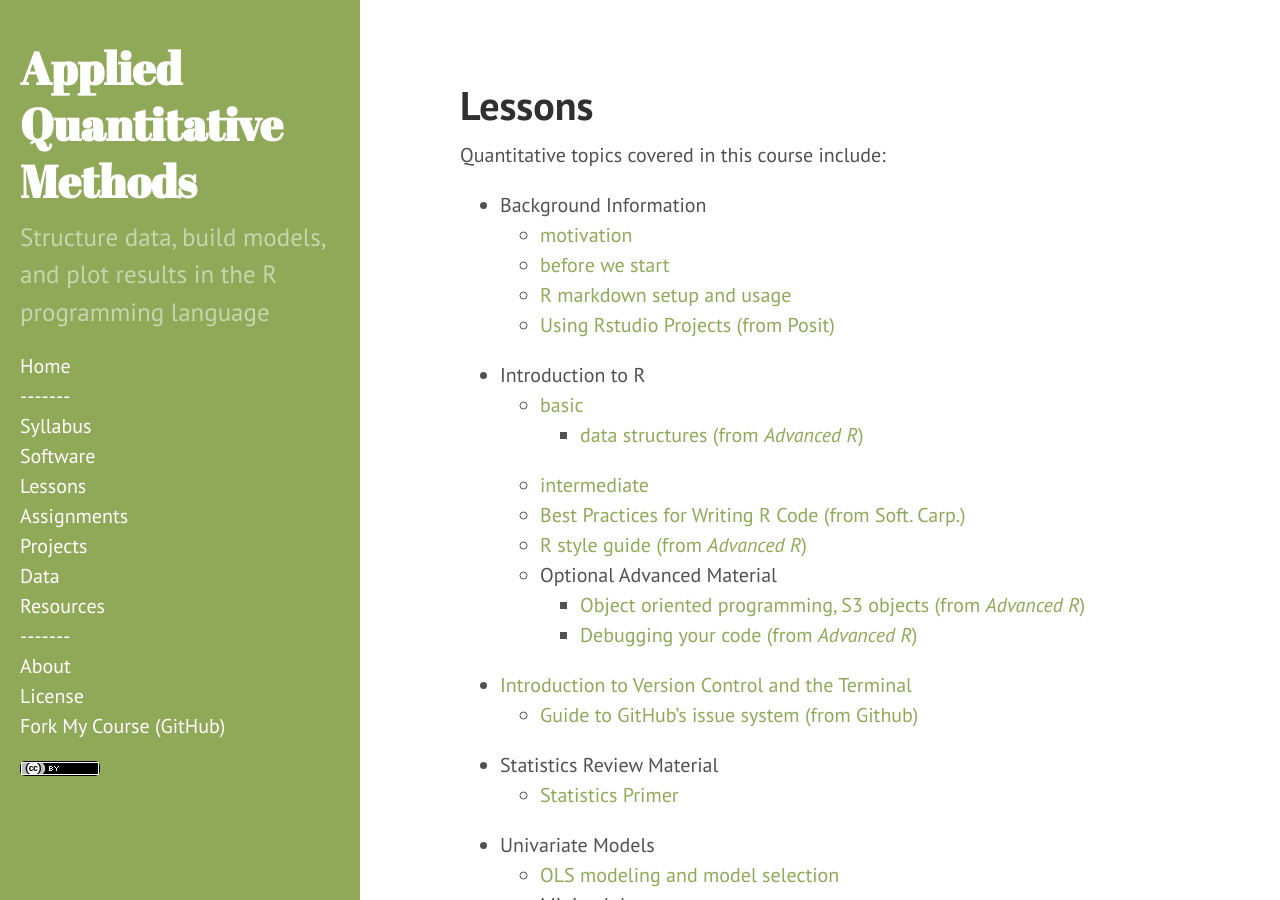
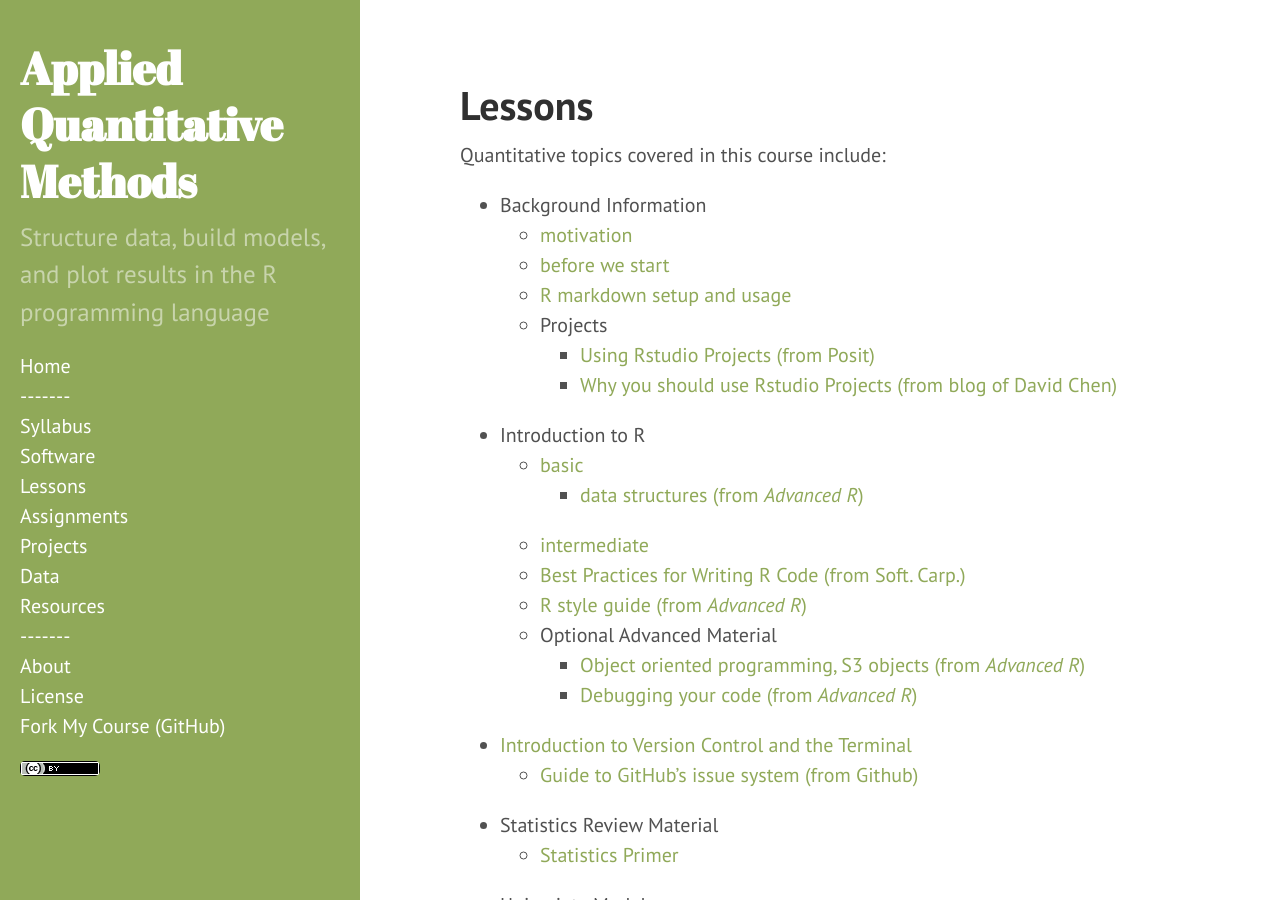
Before and after one commit to dmcglinn/quant_methods, a Jekyll site: the page built from lessons.md, in a window 1280 px wide and 900 px high. Built offline with Jekyll 4.4.1, drawn with Linux system fonts in a browser that asks for light colours.

Commit message:
add additional Rstudio project blog post

```diff
--- a/lessons.md
+++ b/lessons.md
@@ -8,7 +8,9 @@ Quantitative topics covered in this course include:
     - <a href='../motivation.html'>motivation</a>
     - <a href='./00-before-we-start.html'>before we start</a>
     - <a href='./rmarkdown_notes.html'>R markdown setup and usage</a>
-    - <a href='https://support.posit.co/hc/en-us/articles/200526207-Using-RStudio-Projects'>Using Rstudio Projects (from Posit)</a>
+    - Projects
+         - <a href='https://support.posit.co/hc/en-us/articles/200526207-Using-RStudio-Projects'>Using Rstudio Projects (from Posit)</a>
+         - <a href='https://thedavidchen.github.io/post/rstudio-why-use-projects/'>Why you should use Rstudio Projects (from blog of David Chen)
 * Introduction to R
     - <a href='./R_introduction.html'>basic</a>
         - <a href='http://adv-r.had.co.nz/Data-structures.html'>data structures (from *Advanced R*)</a>
```
